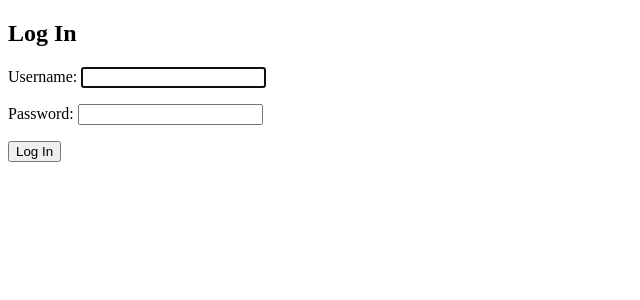
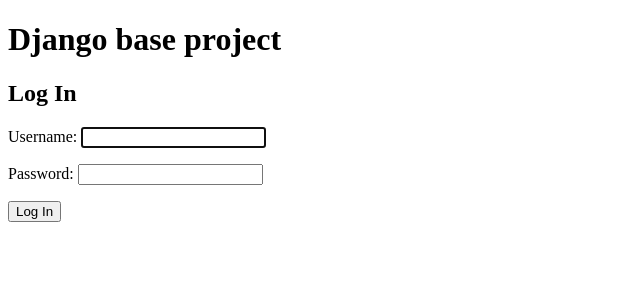
Before and after one commit to hillel-i-python-pro-i-2023-06-23/django_base_fedin, a Django app: page /accounts/login/ in a window 1280 px wide. Shown: the top 300 px of the page, without its empty margins (0-640 px from the left). Run offline with Django 4.2, Linux system fonts and the light colour scheme.

Commit message:
After merge

```diff
--- a/apps/templates/base.html
+++ b/apps/templates/base.html
@@ -12,6 +12,13 @@
 
 <body>
 
+
+    <div>
+        <h1>
+            Django base project
+        </h1>
+    </div>
+
   <main>
 
     {% block content %}
```
